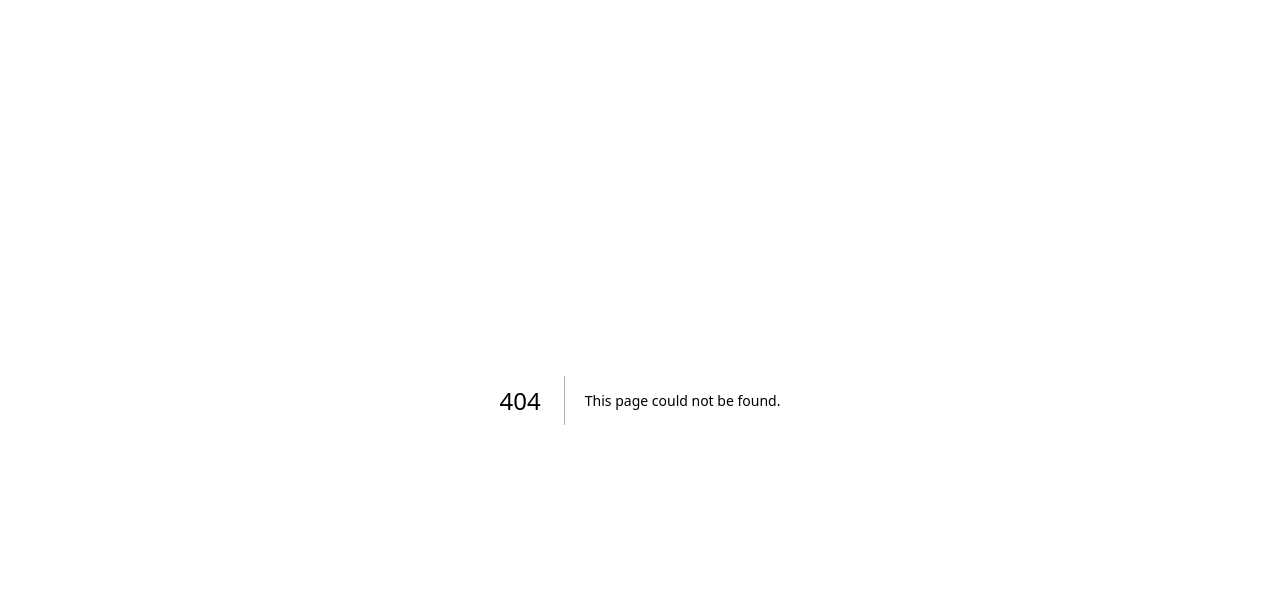
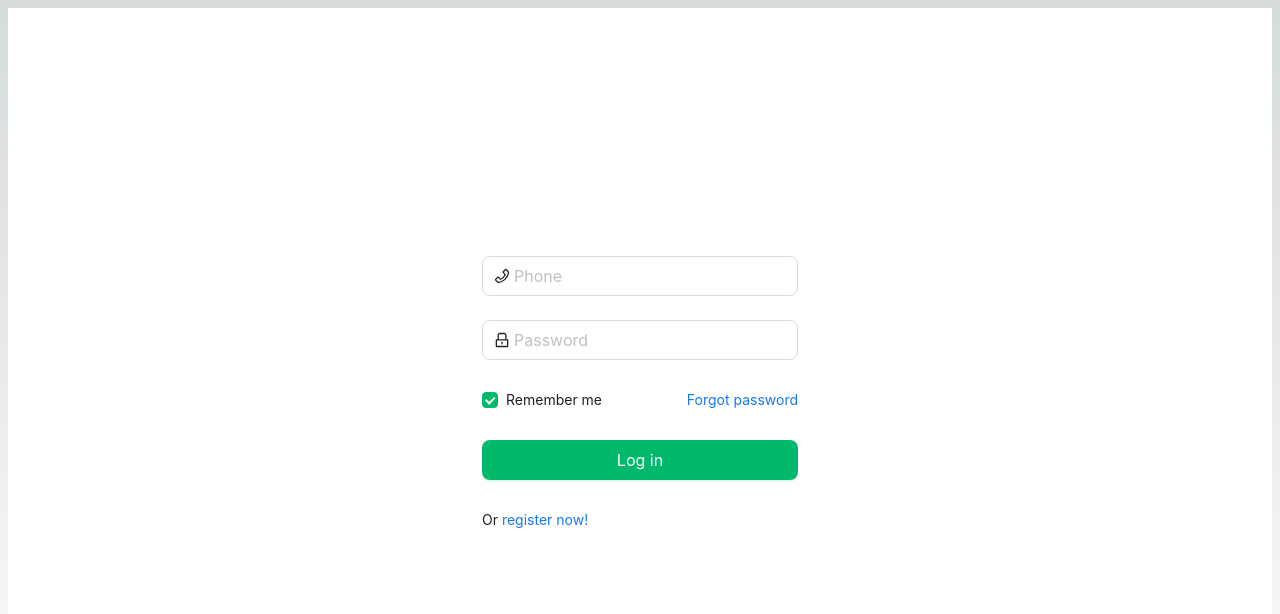
Before and after one commit to meowquinn/email-nodejs-final-client, a Next.js app: page /sign-in in a window 1280 px wide. Before the commit this address had no page. Shown: the top 614 px of the page. Built offline with nearby package versions, Linux system fonts and the light colour scheme.

Commit message:
add auth middleware

```diff
--- /dev/null
+++ b/src/components/Layout.tsx
@@ -0,0 +1,22 @@
+import { ReactNode } from 'react'
+import { ConfigProvider } from 'antd'
+
+type Props = {
+    children: ReactNode
+}
+
+const Layout = ({ children }: Props) => {
+    return (
+        <ConfigProvider
+            theme={{
+                token: {
+                    colorPrimary: '#00b96b'
+                }
+            }}
+        >
+            {children}
+        </ConfigProvider>
+    )
+}
+
+export default Layout
--- a/src/pages/api/hello.ts
+++ /dev/null
@@ -1,13 +0,0 @@
-// Next.js API route support: https://nextjs.org/docs/api-routes/introduction
-import type { NextApiRequest, NextApiResponse } from 'next'
-
-type Data = {
-    name: string
-}
-
-export default function handler(
-    req: NextApiRequest,
-    res: NextApiResponse<Data>
-) {
-    res.status(200).json({ name: 'John Doe' })
-}
--- a/src/pages/index.tsx
+++ b/src/pages/index.tsx
@@ -1,13 +1,13 @@
-import { ConfigProvider, Drawer, FloatButton, Form, Input, Layout } from 'antd'
+import EmailTable from '@/components/EmailTable'
+import CustomLayout from '@/components/Layout'
+import SearchBar from '@/components/SearchBar'
 import SidebarNavigation from '@/components/SidebarNavigation'
-import SearchBar from '@/components/SearchBar'
-import EmailTable from '@/components/EmailTable'
+import { FormOutlined } from '@ant-design/icons'
+import { Drawer, FloatButton, Form, Input, Layout } from 'antd'
+import { NextPageContext } from 'next'
 import { useState } from 'react'
-import { FormOutlined } from '@ant-design/icons'
-import ReactQuill from 'react-quill'
-
 const { TextArea } = Input
-const { Header, Footer, Sider, Content } = Layout
+const { Header, Content } = Layout
 
 const headerStyle: React.CSSProperties = {
     textAlign: 'center',
@@ -24,29 +24,19 @@ const contentStyle: React.CSSProperties = {
     color: '#fff'
 }
 
-const footerStyle: React.CSSProperties = {
-    textAlign: 'center',
-    color: '#fff',
-    backgroundColor: '#7dbcea'
-}
+function Home({ account }: { account: object }) {
+    console.log(account)
 
-export default function Home() {
+    // const cookieValue = req.cookies.get('account') // <--- GET COOKIE
+    // console.log(cookieValue)
+
+    // get cookie
     const [open, setOpen] = useState(false)
-    const showDrawer = () => {
-        setOpen(true)
-    }
-    const onClose = () => {
-        setOpen(false)
-    }
+    const showDrawer = () => setOpen(true)
+    const onClose = () => setOpen(false)
 
     return (
-        <ConfigProvider
-            theme={{
-                token: {
-                    colorPrimary: '#00b96b'
-                }
-            }}
-        >
+        <CustomLayout>
             <Layout>
                 <SidebarNavigation />
                 <Layout>
@@ -87,6 +77,14 @@ export default function Home() {
                     </Form>
                 </Drawer>
             </Layout>
-        </ConfigProvider>
+        </CustomLayout>
     )
 }
+
+Home.getInitialProps = async ({ req }: NextPageContext) => {
+    const headers = req ? req.headers : {}
+    const account = JSON.parse((headers.account as string) || '{}')
+    return { account }
+}
+
+export default Home
--- a/src/pages/login.tsx
+++ /dev/null
@@ -1,90 +0,0 @@
-import React from 'react'
-import { LockOutlined, UserOutlined } from '@ant-design/icons'
-import { Button, Checkbox, Form, Input, Col, Layout, Row } from 'antd'
-import { PhoneOutlined } from '@ant-design/icons'
-
-const App: React.FC = () => {
-    const onFinish = (values: any) => {
-        console.log('Received values of form: ', values)
-    }
-
-    return (
-        <Row
-            className="flex h-full w-full flex-row items-center justify-center bg-white"
-            style={{
-                width: '100wh',
-                height: '100vh'
-            }}
-        >
-            {' '}
-            <Col lg={6} md={10} sm={16} xs={24}>
-                <Form
-                    name="login"
-                    initialValues={{ remember: true }}
-                    onFinish={onFinish}
-                >
-                    <Form.Item
-                        name="phone"
-                        rules={[
-                            {
-                                required: true,
-                                message: 'Please input your phone number!'
-                            }
-                        ]}
-                    >
-                        <Input
-                            type="tel"
-                            size="large"
-                            prefix={
-                                <PhoneOutlined className="site-form-item-icon" />
-                            }
-                            placeholder="phone"
-                        />
-                    </Form.Item>
-                    <Form.Item
-                        name="password"
-                        rules={[
-                            {
-                                required: true,
-                                message: 'Please input your password!'
-                            }
-                        ]}
-                    >
-                        <Input
-                            size="large"
-                            prefix={
-                                <LockOutlined className="site-form-item-icon" />
-                            }
-                            type="password"
-                            placeholder="Password"
-                        />
-                    </Form.Item>
-                    <Form.Item>
-                        <Form.Item
-                            name="remember"
-                            valuePropName="checked"
-                            noStyle
-                        >
-                            <Checkbox>Remember me</Checkbox>
-                        </Form.Item>
-
-                        <a className="float-right" href="">
-                            Forgot password
-                        </a>
-                    </Form.Item>
-
-                    <Form.Item>
-                        <Button type="primary" htmlType="submit" block={true}>
-                            Log in
-                        </Button>
-                    </Form.Item>
-                    <Form.Item>
-                        Or <a href="">register now!</a>
-                    </Form.Item>
-                </Form>
-            </Col>
-        </Row>
-    )
-}
-
-export default App
--- /dev/null
+++ b/src/pages/sign-in.tsx
@@ -0,0 +1,113 @@
+import React from 'react'
+import { LockOutlined } from '@ant-design/icons'
+import { Button, Checkbox, Form, Input, Col, Row } from 'antd'
+import { PhoneOutlined } from '@ant-design/icons'
+import CustomLayout from '@/components/Layout'
+import { useRouter } from 'next/navigation'
+import { setCookie } from 'cookies-next'
+import axios from 'axios'
+
+export default () => {
+    const router = useRouter()
+
+    const onFinish = (values: any) => {
+        console.log('Received values of form: ', values)
+        axios
+            .post('http://localhost:3300/auth/sign-in', values, {
+                withCredentials: true
+            })
+            .then((res) => {
+                if (res.status === 200) router.push('/')
+            })
+            .catch((err) => {
+                console.log(err.response.data)
+            })
+    }
+
+    return (
+        <CustomLayout>
+            <Row
+                className="flex h-full w-full flex-row items-center justify-center bg-white"
+                style={{
+                    width: '100wh',
+                    height: '100vh'
+                }}
+            >
+                {' '}
+                <Col lg={6} md={10} sm={16} xs={24}>
+                    <Form
+                        name="login"
+                        method="POST"
+                        action="/api/sign-in"
+                        onFinish={onFinish}
+                        initialValues={{ remember: true }}
+                    >
+                        <Form.Item
+                            name="phone"
+                            rules={[
+                                {
+                                    required: true,
+                                    message: 'Please input your phone number!'
+                                }
+                            ]}
+                        >
+                            <Input
+                                type="tel"
+                                size="large"
+                                prefix={
+                                    <PhoneOutlined className="site-form-item-icon" />
+                                }
+                                placeholder="Phone"
+                            />
+                        </Form.Item>
+                        <Form.Item
+                            name="password"
+                            rules={[
+                                {
+                                    required: true,
+                                    message: 'Please input your password!'
+                                }
+                            ]}
+                        >
+                            <Input
+                                size="large"
+                                prefix={
+                                    <LockOutlined className="site-form-item-icon" />
+                                }
+                                type="password"
+                                placeholder="Password"
+                            />
+                        </Form.Item>
+                        <Form.Item>
+                            <Form.Item
+                                name="remember"
+                                valuePropName="checked"
+                                noStyle
+                            >
+                                <Checkbox>Remember me</Checkbox>
+                            </Form.Item>
+
+                            <a className="float-right" href="">
+                                Forgot password
+                            </a>
+                        </Form.Item>
+
+                        <Form.Item>
+                            <Button
+                                type="primary"
+                                htmlType="submit"
+                                block={true}
+                                size="large"
+                            >
+                                Log in
+                            </Button>
+                        </Form.Item>
+                        <Form.Item>
+                            Or <a href="/sign-up">register now!</a>
+                        </Form.Item>
+                    </Form>
+                </Col>
+            </Row>
+        </CustomLayout>
+    )
+}
--- /dev/null
+++ b/src/pages/sign-up.tsx
@@ -0,0 +1,7 @@
+export default () => {
+    return (
+        <div>
+            <h1>Sign Up</h1>
+        </div>
+    )
+}
```
Also changed, not shown: package.json (+11 -1 lines), src/middleware.ts (added, +29 -0 lines), 2 other files (tests, documents, lock files or other folders).
